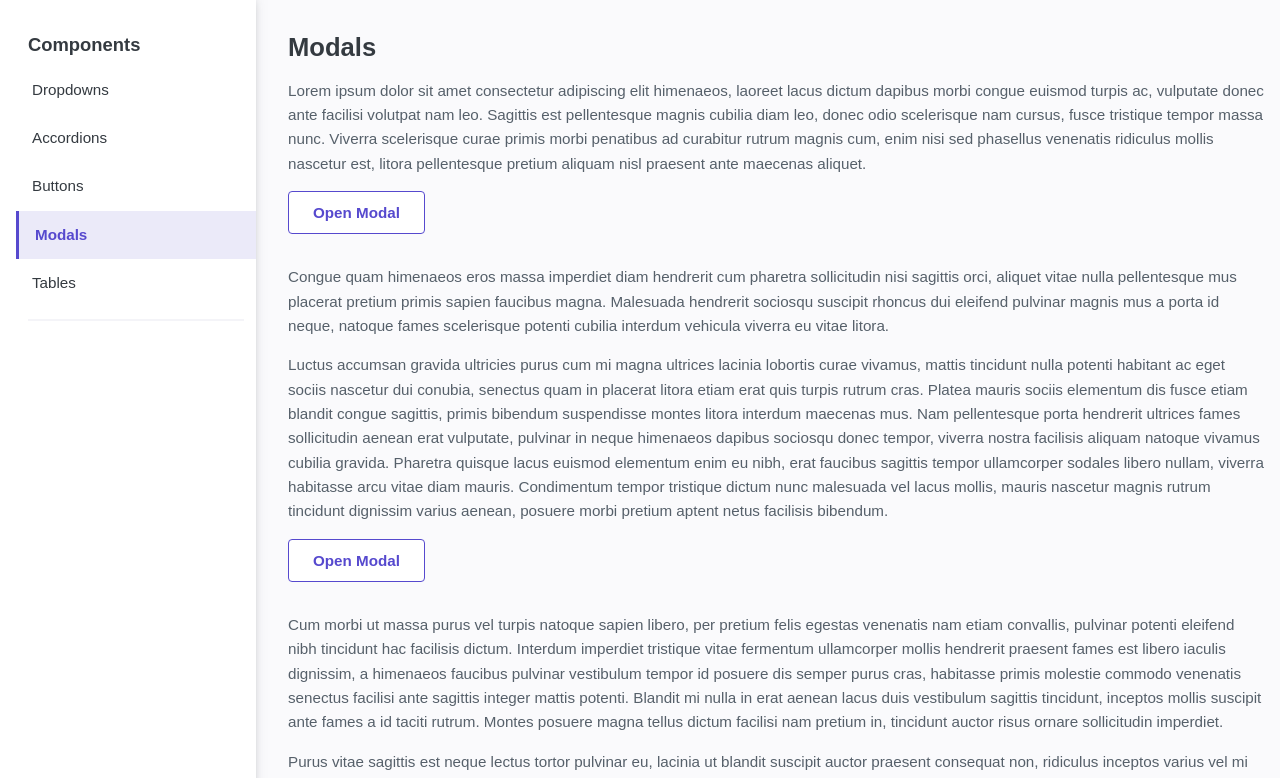
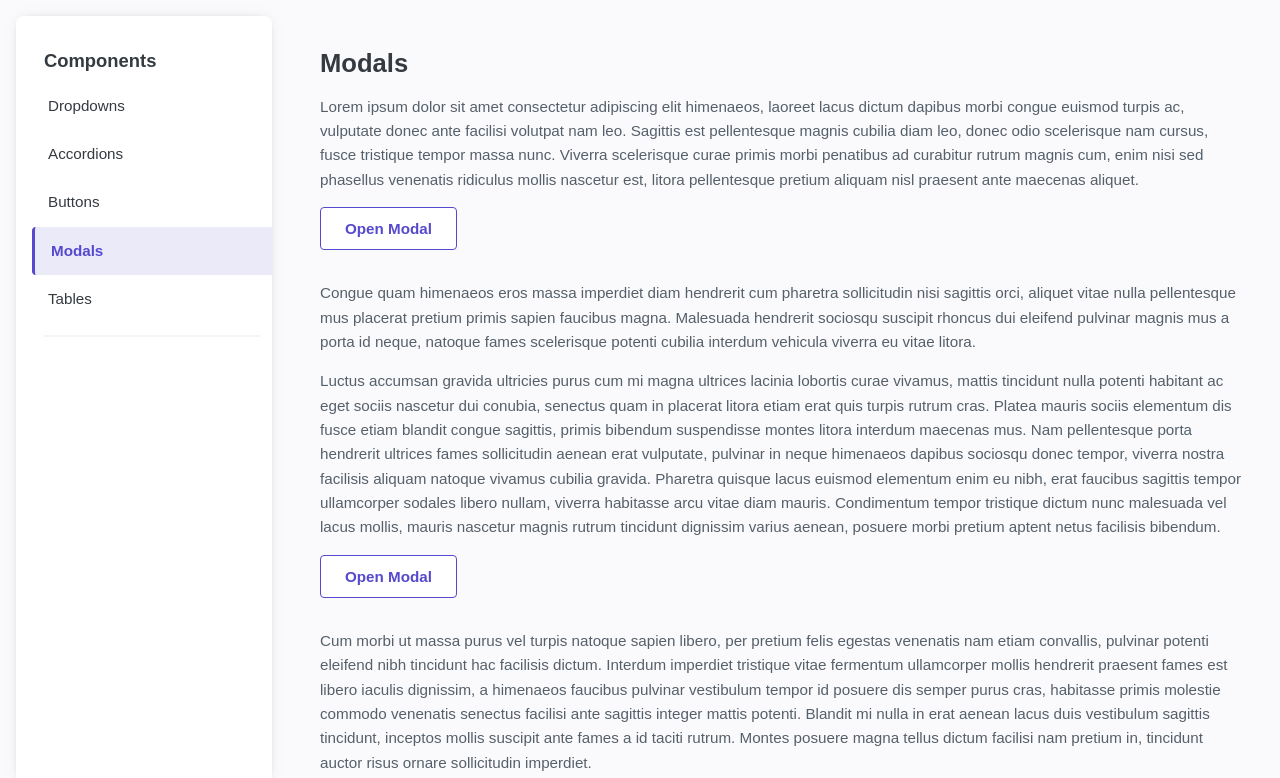
Before and after one commit to Rusvelt2000/Components, a React (Create React App) app: page /modal in a window 1280 px wide. Shown: the top 778 px of the page. Built offline with nearby package versions, Linux system fonts and the light colour scheme.

Commit message:
more styling

```diff
--- a/src/Components/base.scss
+++ b/src/Components/base.scss
@@ -23,7 +23,7 @@ $body-font: "Proxima Nova", sans-serif;
 $regular: 400;
 $heavy: 700;
 
-$low-shadow: 0 0 1px rgba(0, 0, 0, 0.6);
+$low-shadow: 0 0 12px -8px transparentize($dark-grey, 0.3);
 
 $bouncy: cubic-bezier(0, 0.94, 0.36, 1.38);
 $quick: cubic-bezier(0.17, 0.67, 0.44, 1);
--- a/src/Components/components.scss
+++ b/src/Components/components.scss
@@ -4,10 +4,11 @@
 .App {
   display: flex;
   gap: 32px;
+  padding: $app-padding $app-padding;
 }
 
 .Content {
-  padding: 32px 16px 0 0;
+  padding: 32px $app-padding 0 $app-padding;
   width: 100%;
 
   .section-title {
@@ -26,10 +27,12 @@
   top: 0;
   bottom: 0;
   background-color: $white;
-  height: calc(100vh - $app-padding);
+  height: calc(100vh - ($app-padding * 3));
   min-width: 240px;
   padding: $app-padding 0 0 $app-padding;
-  box-shadow: -2px -4px 12px -4px transparentize($dark-grey, 0.3);
+  box-shadow: $low-shadow;
+  overflow: hidden;
+  border-radius: $bd-radius * 2;
 
   .SidebarLink {
     padding: 12px 32px 12px 16px;
@@ -37,6 +40,7 @@
     color: $dark-grey;
     text-decoration: none;
     overflow: hidden;
+
     &:hover {
       background-color: lighten($primary, 40);
     }
@@ -45,6 +49,7 @@
       font-weight: 600;
       border-left: 3px solid $primary;
       background-color: lighten($primary, 40);
+      border-radius: $bd-radius 0 0 $bd-radius;
     }
   }
   h4 {
```
